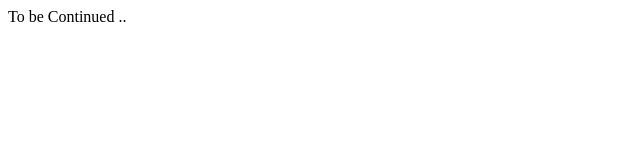
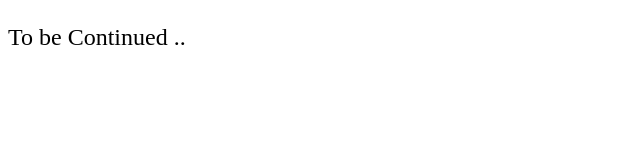
Before and after one commit to wu-thang/portfolio, a plain HTML site: page index.html in a window 1280 px wide. Shown: the whole page, without its empty margins (0-640 px from the left). Drawn offline with Linux system fonts and the light colour scheme.

Commit message:
Added Metropolis-thin to paragraph

```diff
--- a/index.html
+++ b/index.html
@@ -7,7 +7,8 @@
 </head>
 
 <body>
-To be Continued ..
+    <p>To be Continued .. </p>
+
 </body>
 
 </html>
--- a/styles.css
+++ b/styles.css
@@ -0,0 +1,8 @@
+@font-face {
+    font-family: "Metropolis";
+    src: url("https://github.com/wu-thang/thangvle.com/blob/master/Fonts/Metropolis-Thin/Metropolis-Thin.eot") format('eot');
+}
+p {
+    font-family: "Metropolis";
+    font-size: 24px;
+}
```
